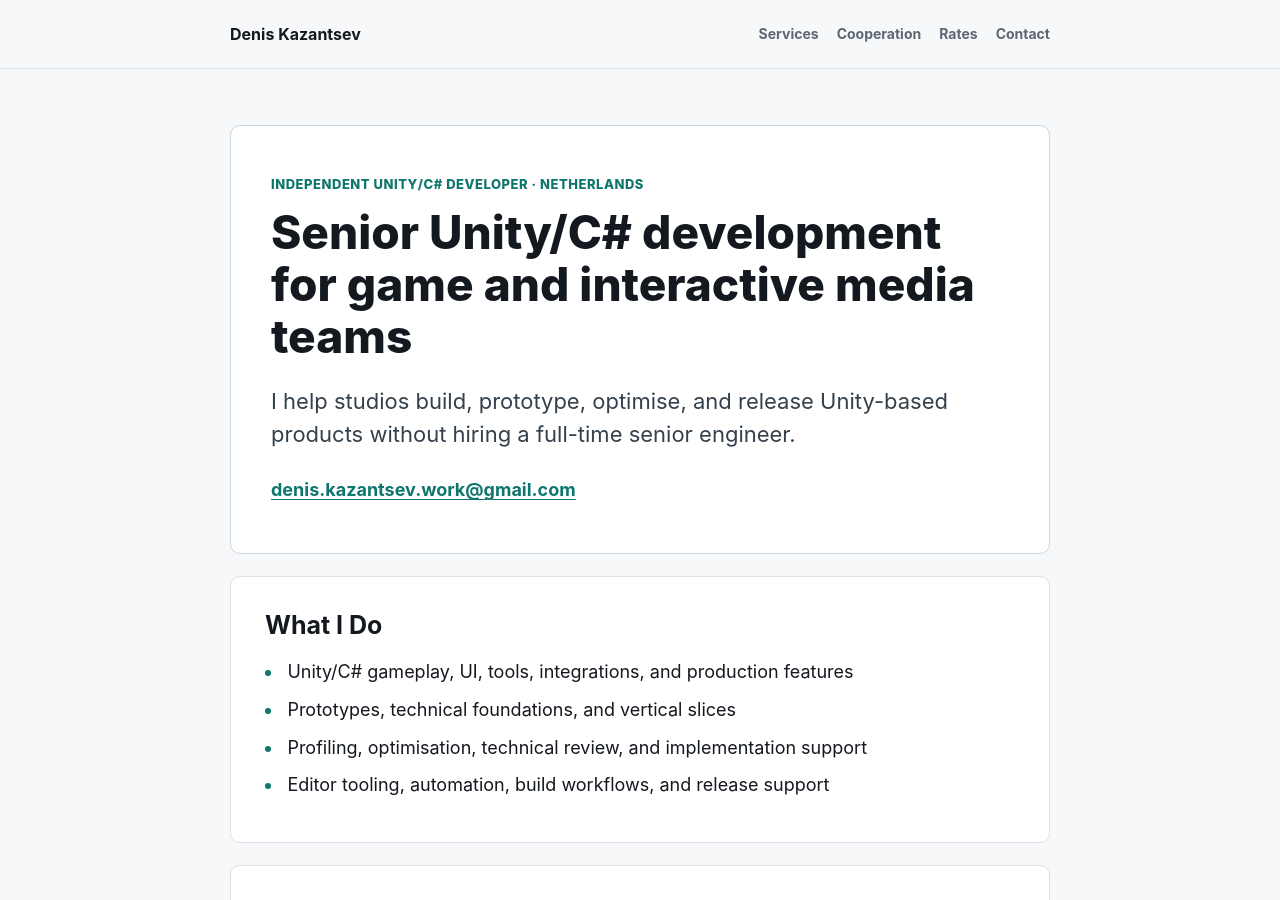
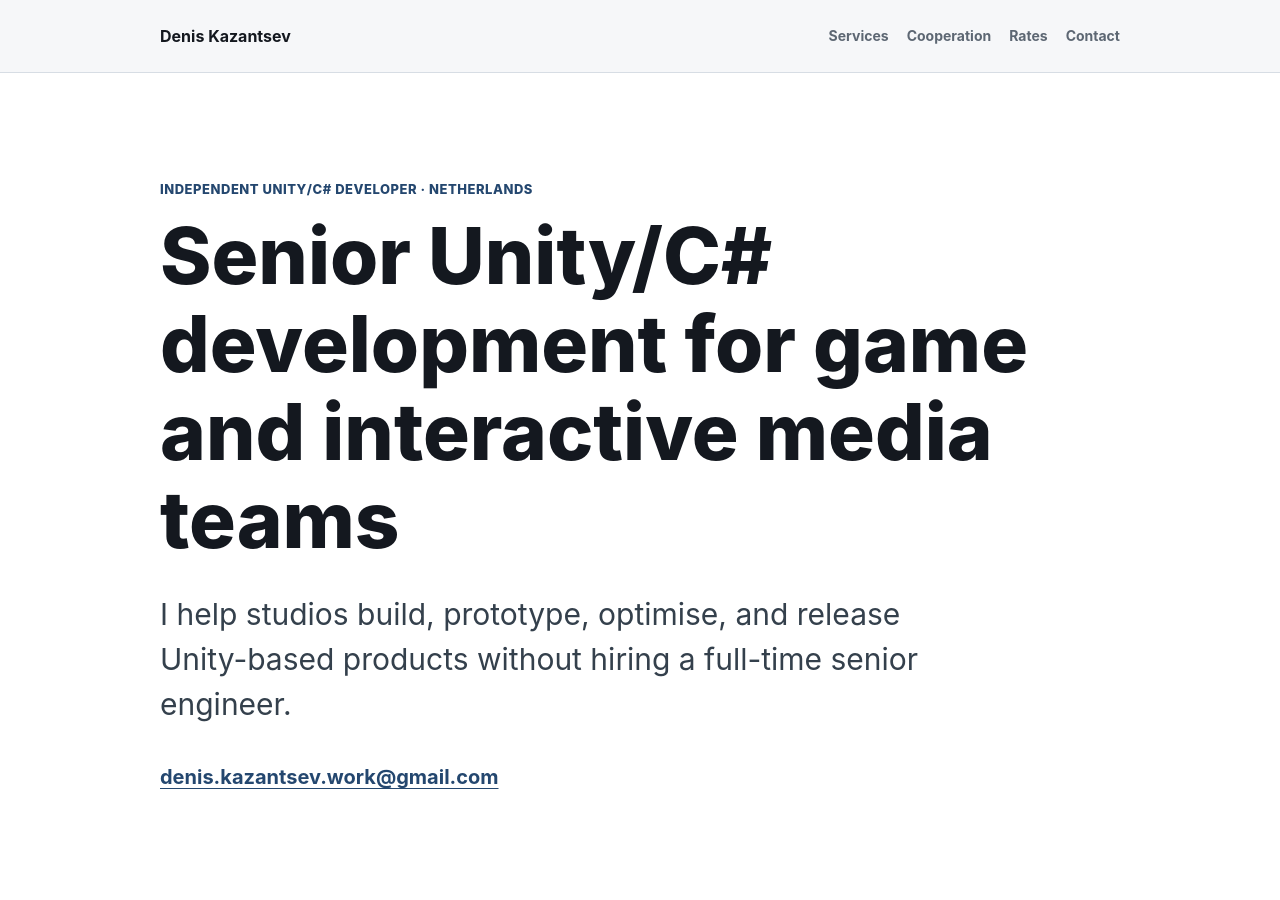
Before and after one commit to JokerDen/denisk, a Jekyll site: the page built from index.md, in a window 1280 px wide and 900 px high. Built offline with Jekyll 4.4.1, drawn with Linux system fonts in a browser that asks for light colours; some of the changed text lies outside the part shown.

Commit message:
Test iter

```diff
--- a/_layouts/default.html
+++ b/_layouts/default.html
@@ -19,7 +19,7 @@
       </div>
     </header>
 
-    <main class="page content">
+    <main class="content">
       {{ content }}
     </main>
 
--- a/assets/css/site.css
+++ b/assets/css/site.css
@@ -1,11 +1,13 @@
 :root {
-  --bg: #f7f8fa;
+  --bg: #f6f7f9;
   --paper: #ffffff;
+  --band: #eef2f6;
   --ink: #14181f;
   --muted: #5d6773;
-  --line: #dce2e8;
-  --accent: #0f766e;
-  --max-width: 820px;
+  --line: #d7dde4;
+  --accent: #24476f;
+  --max-width: 960px;
+  --header-height: 72px;
 }
 
 * {
@@ -14,6 +16,7 @@
 
 html {
   scroll-behavior: smooth;
+  scroll-padding-top: var(--header-height);
 }
 
 body {
@@ -32,11 +35,11 @@
 }
 
 a:hover {
-  color: #0b5f59;
+  color: #172f4c;
 }
 
 a:focus-visible {
-  outline: 3px solid rgba(15, 118, 110, 0.35);
+  outline: 3px solid rgba(36, 71, 111, 0.3);
   outline-offset: 3px;
 }
 
@@ -46,14 +49,17 @@
 }
 
 .site-header {
+  position: sticky;
+  top: 0;
+  z-index: 10;
   border-bottom: 1px solid var(--line);
-  background: rgba(247, 248, 250, 0.94);
+  background: rgba(246, 247, 249, 0.92);
   backdrop-filter: blur(12px);
 }
 
 .site-header .page {
   display: flex;
-  min-height: 68px;
+  min-height: var(--header-height);
   align-items: center;
   justify-content: space-between;
   gap: 24px;
@@ -84,20 +90,30 @@
 }
 
 .content {
-  padding-block: 56px 28px;
+  scroll-snap-type: y proximity;
 }
 
 section {
-  margin-bottom: 22px;
-  padding: 34px;
-  border: 1px solid var(--line);
-  border-radius: 10px;
+  display: grid;
+  min-height: calc(100svh - var(--header-height));
+  align-items: center;
+  padding: 72px 0;
+  border-bottom: 1px solid var(--line);
   background: var(--paper);
+  scroll-snap-align: start;
 }
 
-.hero {
-  padding: 48px 40px;
-  border-color: #ccd6df;
+section:nth-of-type(even) {
+  background: var(--band);
+}
+
+.section-inner {
+  width: min(100% - 44px, var(--max-width));
+  margin-inline: auto;
+}
+
+.hero .section-inner {
+  max-width: 1060px;
 }
 
 .eyebrow {
@@ -117,14 +133,15 @@
 }
 
 h1 {
-  max-width: 760px;
-  font-size: 46px;
+  max-width: 900px;
+  font-size: clamp(44px, 7vw, 78px);
   font-weight: 760;
 }
 
 h2 {
-  margin-bottom: 18px;
-  font-size: 25px;
+  max-width: 820px;
+  margin-bottom: 28px;
+  font-size: clamp(36px, 5vw, 58px);
   font-weight: 730;
 }
 
@@ -138,16 +155,16 @@
 }
 
 .lead {
-  max-width: 720px;
-  margin-top: 22px;
+  max-width: 760px;
+  margin-top: 28px;
   color: #34404c;
-  font-size: 22px;
+  font-size: clamp(22px, 2.4vw, 30px);
   line-height: 1.5;
 }
 
 .contact-line {
-  margin-top: 24px;
-  font-size: 18px;
+  margin-top: 34px;
+  font-size: 20px;
   font-weight: 700;
 }
 
@@ -159,10 +176,14 @@
 ul {
   margin: 0;
   padding-left: 1.15rem;
+  max-width: 800px;
+  color: #27313c;
+  font-size: clamp(20px, 2vw, 26px);
+  line-height: 1.55;
 }
 
 li {
-  margin-bottom: 8px;
+  margin-bottom: 14px;
   padding-left: 4px;
 }
 
@@ -176,7 +197,9 @@
 }
 
 .contact p {
+  max-width: 780px;
   color: var(--muted);
+  font-size: clamp(20px, 2vw, 26px);
 }
 
 .contact a {
@@ -184,7 +207,7 @@
 }
 
 .site-footer {
-  padding-block: 22px 38px;
+  padding-block: 28px;
   color: var(--muted);
   font-size: 14px;
 }
@@ -198,6 +221,10 @@
     font-size: 16px;
   }
 
+  :root {
+    --header-height: 92px;
+  }
+
   .site-header .page {
     display: block;
     padding-block: 16px;
@@ -209,24 +236,29 @@
   }
 
   .content {
-    padding-block: 30px 16px;
+    scroll-snap-type: none;
   }
 
-  section,
-  .hero {
-    padding: 24px;
-    border-radius: 8px;
+  section {
+    min-height: calc(100svh - var(--header-height));
+    padding: 42px 0;
   }
 
   h1 {
+    font-size: 40px;
+  }
+
+  h2 {
     font-size: 34px;
   }
 
-  h2 {
-    font-size: 22px;
+  .lead {
+    font-size: 20px;
   }
 
-  .lead {
+  .contact-line,
+  ul,
+  .contact p {
     font-size: 18px;
   }
 }
@@ -237,7 +269,7 @@
   }
 
   h1 {
-    font-size: 30px;
+    font-size: 34px;
   }
 
   nav {
--- a/index.md
+++ b/index.md
@@ -5,60 +5,77 @@
 ---
 
 <section class="hero" id="top">
-  <p class="eyebrow">Independent Unity/C# Developer · Netherlands</p>
-  <h1>Senior Unity/C# development for game and interactive media teams</h1>
-  <p class="lead">I help studios build, prototype, optimise, and release Unity-based products without hiring a full-time senior engineer.</p>
-  <p class="contact-line"><a href="mailto:denis.kazantsev.work@gmail.com">denis.kazantsev.work@gmail.com</a></p>
+  <div class="section-inner">
+    <p class="eyebrow">Independent Unity/C# Developer · Netherlands</p>
+    <h1>Senior Unity/C# development for game and interactive media teams</h1>
+    <p class="lead">I help studios build, prototype, optimise, and release Unity-based products without hiring a full-time senior engineer.</p>
+    <p class="contact-line"><a href="mailto:denis.kazantsev.work@gmail.com">denis.kazantsev.work@gmail.com</a></p>
+  </div>
 </section>
 
 <section id="what-i-do">
-  <h2>What I Do</h2>
-  <ul>
-    <li>Unity/C# gameplay, UI, tools, integrations, and production features</li>
-    <li>Prototypes, technical foundations, and vertical slices</li>
-    <li>Profiling, optimisation, technical review, and implementation support</li>
-    <li>Editor tooling, automation, build workflows, and release support</li>
-  </ul>
+  <div class="section-inner">
+    <p class="eyebrow">Services</p>
+    <h2>What I Do</h2>
+    <ul>
+      <li>Unity/C# gameplay, UI, tools, integrations, and production features</li>
+      <li>Prototypes, technical foundations, and vertical slices</li>
+      <li>Profiling, optimisation, technical review, and implementation support</li>
+      <li>Editor tooling, automation, build workflows, and release support</li>
+    </ul>
+  </div>
 </section>
 
 <section id="how-i-work">
-  <h2>How I Work</h2>
-  <ul>
-    <li>Short technical audit or focused sprint</li>
-    <li>Project-based development with clear deliverables</li>
-    <li>Monthly retainer for predictable senior Unity/C# capacity</li>
-    <li>Framework agreement with separate tasks or statements of work</li>
-  </ul>
+  <div class="section-inner">
+    <p class="eyebrow">Cooperation</p>
+    <h2>How I Work</h2>
+    <ul>
+      <li>Short technical audit or focused sprint</li>
+      <li>Project-based development with clear deliverables</li>
+      <li>Monthly retainer for predictable senior Unity/C# capacity</li>
+      <li>Framework agreement with separate tasks or statements of work</li>
+    </ul>
+  </div>
 </section>
 
 <section id="relevant-experience">
-  <h2>Relevant Experience</h2>
-  <ul>
-    <li>Commercial mobile game development for iOS and Android</li>
-    <li>Gameplay systems, rapid prototyping, and production support</li>
-    <li>Android, iOS, Steam, and WebGL build/release workflows</li>
-    <li>Technical ownership from planning through delivery</li>
-  </ul>
+  <div class="section-inner">
+    <p class="eyebrow">Experience</p>
+    <h2>Relevant Experience</h2>
+    <ul>
+      <li>Commercial mobile game development for iOS and Android</li>
+      <li>Gameplay systems, rapid prototyping, and production support</li>
+      <li>Android, iOS, Steam, and WebGL build/release workflows</li>
+      <li>Technical ownership from planning through delivery</li>
+    </ul>
+  </div>
 </section>
 
 <section id="indicative-rates">
-  <h2>Indicative Rates</h2>
-  <p>Rates depend on scope, duration, urgency, technical complexity, and cooperation model. All rates are excluding VAT where applicable.</p>
-  <ul>
-    <li>Hourly development / consulting: <strong>€50 per hour</strong></li>
-    <li>Day rate: <strong>€400 per day</strong></li>
-    <li>Technical audit: <strong>from €750</strong></li>
-    <li>Short sprint: <strong>from €1,500</strong></li>
-    <li>Monthly retainer: <strong>from €1,500 per month</strong></li>
-    <li>Project or framework agreement: <strong>by scope</strong></li>
-  </ul>
+  <div class="section-inner">
+    <p class="eyebrow">Rates</p>
+    <h2>Indicative Rates</h2>
+    <p>Rates depend on scope, duration, urgency, technical complexity, and cooperation model. All rates are excluding VAT where applicable.</p>
+    <ul>
+      <li>Hourly development / consulting: <strong>€50 per hour</strong></li>
+      <li>Day rate: <strong>€400 per day</strong></li>
+      <li>Technical audit: <strong>from €750</strong></li>
+      <li>Short sprint: <strong>from €1,500</strong></li>
+      <li>Monthly retainer: <strong>from €1,500 per month</strong></li>
+      <li>Project or framework agreement: <strong>by scope</strong></li>
+    </ul>
+  </div>
 </section>
 
 <section class="contact" id="contact">
-  <h2>Contact</h2>
-  <p>Send a short project description, timeline, current technical needs, and preferred cooperation model.</p>
+  <div class="section-inner">
+    <p class="eyebrow">Contact</p>
+    <h2>Let’s Discuss Your Project</h2>
+    <p>Send a short project description, timeline, current technical needs, and preferred cooperation model.</p>
 
-  <p>Email: <a href="mailto:denis.kazantsev.work@gmail.com">denis.kazantsev.work@gmail.com</a></p>
-  <p>LinkedIn: <a href="https://www.linkedin.com/in/denis-kazantsev-27487178">linkedin.com/in/denis-kazantsev-27487178</a></p>
-  <p>Location: Netherlands</p>
+    <p>Email: <a href="mailto:denis.kazantsev.work@gmail.com">denis.kazantsev.work@gmail.com</a></p>
+    <p>LinkedIn: <a href="https://www.linkedin.com/in/denis-kazantsev-27487178">linkedin.com/in/denis-kazantsev-27487178</a></p>
+    <p>Location: Netherlands</p>
+  </div>
 </section>
```
Also changed, not shown: README.md.
